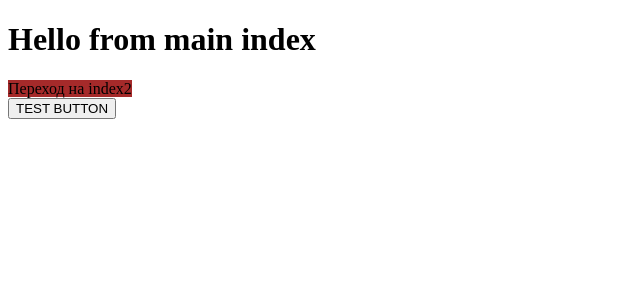
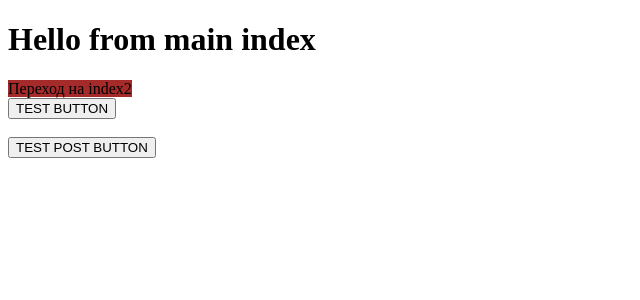
Before and after one commit to topacademylabinsk/fastapi_test_1, a FastAPI app: page / in a window 1280 px wide. Shown: the top 300 px of the page, without its empty margins (0-640 px from the left). Run offline with FastAPI, Linux system fonts and the light colour scheme.

Commit message:
Changes to be committed: 	modified:   json_test.txt 	modified:   main.py 	modified:   templates/index.html

```diff
--- a/json_test.txt
+++ b/json_test.txt
@@ -9,3 +9,8 @@
 14828
 72591
 52507
+65030
+96877
+32073
+84452
+25814
--- a/main.py
+++ b/main.py
@@ -3,6 +3,7 @@ from fastapi.staticfiles import StaticFiles
 from fastapi.templating import Jinja2Templates
 import uvicorn
 from random import randint
+import json
 
 
 app = FastAPI()
@@ -27,6 +28,12 @@ def test_json(request: Request):
         file.write(f"{number}\n")
     return number
 
+@app.post("/test_post")
+async def test_post(request: Request):
+    bb = await request.body()
+    print(bb)
+    print("OK")
+
 
 if __name__ == "__main__":
     uvicorn.run(app=app, port=80, host="192.168.88.60")
--- a/templates/index.html
+++ b/templates/index.html
@@ -11,6 +11,7 @@
     <h1>Hello from main index</h1>
 <a href="/index2">Переход на index2</a><br>
 <button hx-get="/test_json" hx-target=".test_json">TEST BUTTON</button>
-<div class="test_json"></div>
+<div class="test_json"></div><br>
+<button hx-post="/test_post" hx-swap="none" hx-vals='{"test": "test"}' hx-ext="json-enc">TEST POST BUTTON</button>
 </body>
 </html>
```
